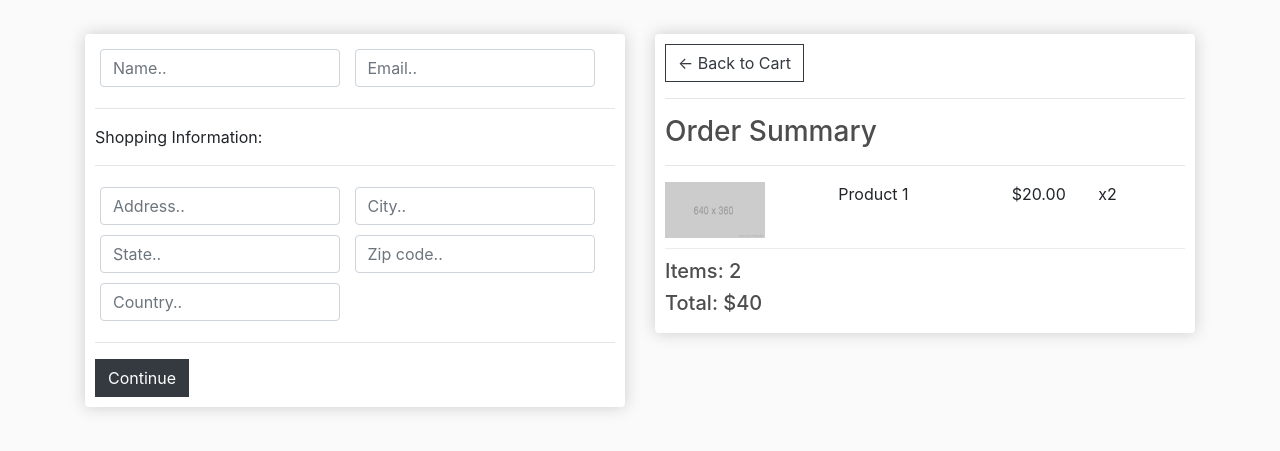
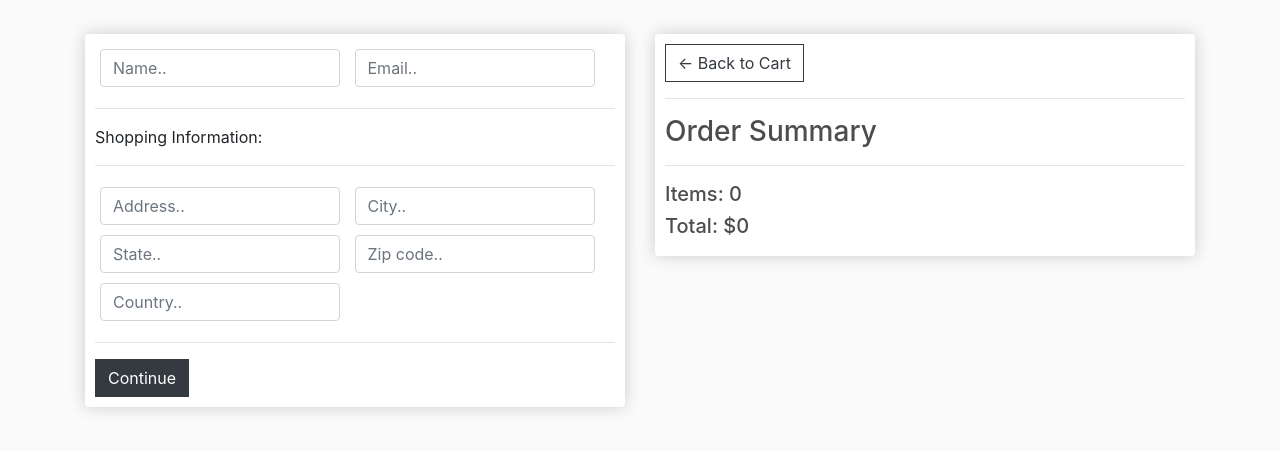
Before and after one commit to DavidSaruni/Django-Ecommerce-Site, a Django app: page /checkout/ in a window 1280 px wide. Shown: the part 57-508 px from the top of the page. Run offline with Django 4.2, Linux system fonts and the light colour scheme; some libraries are stand-ins or nearby versions.

Commit message:
Calculating totals,querying totals and chackout page data

```diff
--- a/shop/templates/shop/cart.html
+++ b/shop/templates/shop/cart.html
@@ -11,8 +11,8 @@
 				<br>
 				items	<table class="table">
 					<tr>
-						<th><h5>Items: <strong>3</strong></h5></th>
-						<th><h5>Total:<strong> $42</strong></h5></th>
+						<th><h5>Items: <strong>{{order.get_cart_items}}</strong></h5></th>
+						<th><h5>Total:<strong> ${{order.get_cart_total|floatformat:2}}</strong></h5></th>
 						<th>
 							<a  style="float:right; margin:5px;" class="btn btn-success" href="{% url 'checkout' %}">Checkout</a>
 						</th>
@@ -44,7 +44,7 @@
 							<img class="chg-quantity" src="{% static  'images/arrow-down.png' %}">
 						</div>
 					</div>
-					<div style="flex:1"><p>$32</p></div>
+					<div style="flex:1"><p>${{item.get_total}}</p></div>
 				</div>
 				{% endfor %}
 			</div>
--- a/shop/templates/shop/checkout.html
+++ b/shop/templates/shop/checkout.html
@@ -52,14 +52,16 @@
                 <hr>
                 <h3>Order Summary</h3>
                 <hr>
+                {% for item in items %}
                 <div class="cart-row">
-                    <div style="flex: 2;"><img class="row-image" src="{% static 'images/placeholder.png' %}" alt=""></div>
-                    <div style="flex: 2;"><p>Product 1</p></div>
-                    <div style="flex: 1;"><p>$20.00</p></div>
-                    <div style="flex: 1;"><p>x2</p></div>
+                    <div style="flex: 2;"><img class="row-image" src="{{item.product.imageURL}}" alt=""></div>
+                    <div style="flex: 2;"><p>{{item.product.name}}</p></div>
+                    <div style="flex: 1;"><p>${{item.product.price}}</p></div>
+                    <div style="flex: 1;"><p>x{{item.quantity}}</p></div>
                 </div>
-                <h5>Items: 2</h5>
-                <h5>Total: $40</h5>
+                {% endfor %}
+                <h5>Items: {{order.get_cart_items}}</h5>
+                <h5>Total: ${{order.get_cart_total}}</h5>
             </div>
         </div>
     </div>
--- a/shop/views.py
+++ b/shop/views.py
@@ -15,10 +15,20 @@ def cart(request):
         items = order.orderitem_set.all()
     else:
         items = []
+        order = {'get_cart_total':0, 'get_cart_items':0}
 
-    context = {"items":items}
+    context = {"items":items, "order":order}
     return render(request, 'shop/cart.html', context)
 
 def checkout(request):
-    context = {}
+    if request.user.is_authenticated:
+        customer = request.user.customer
+        order, created = Order.objects.get_or_create(customer=customer, complete=False)
+        items = order.orderitem_set.all()
+    else:
+        items = []
+        order = {'get_cart_total':0, 'get_cart_items':0}
+
+    context = {"items":items, "order":order}
+
     return render(request, 'shop/checkout.html', context)
```
Also changed, not shown: shop/models.py (+17 -0 lines), db.sqlite3.
